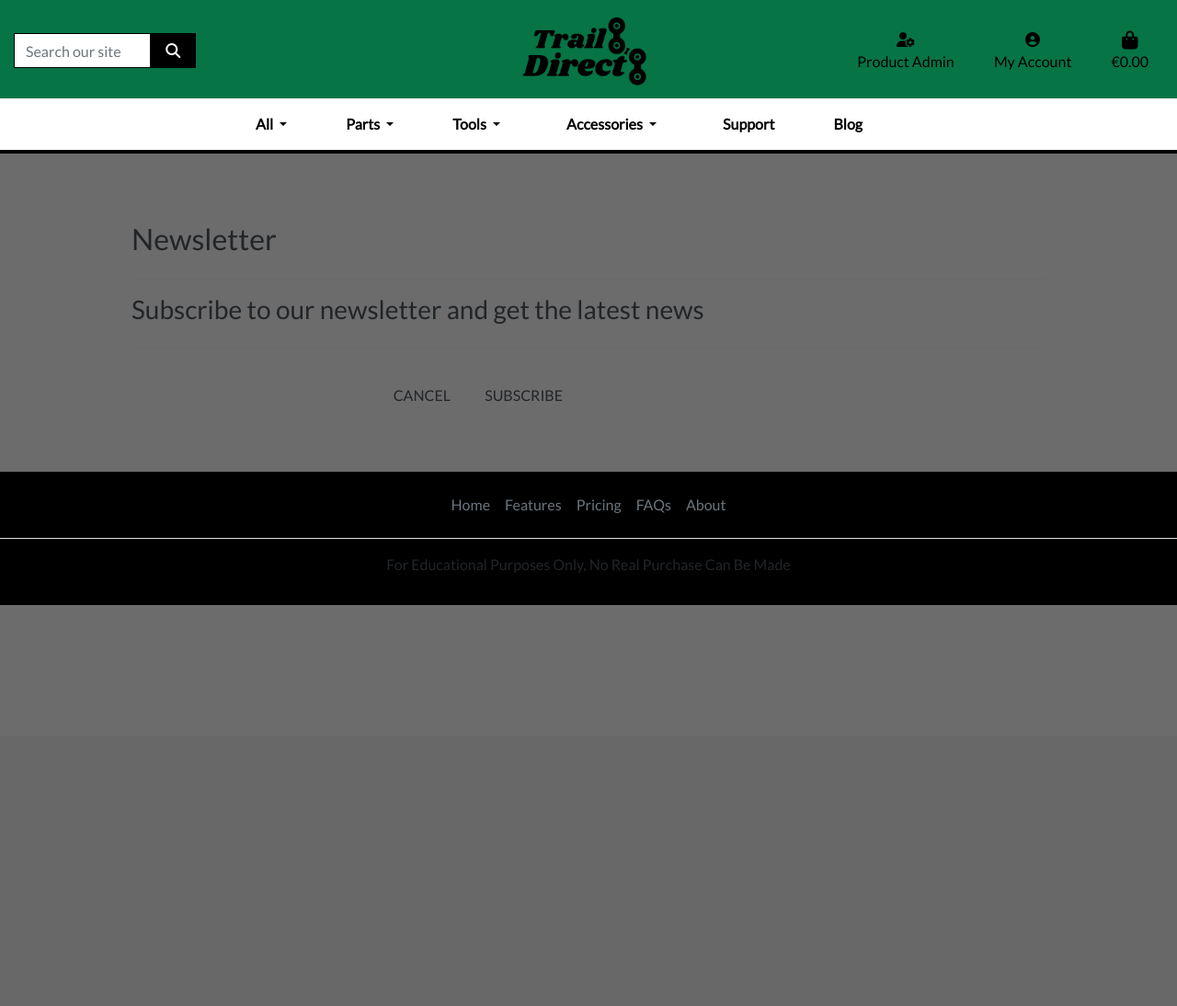
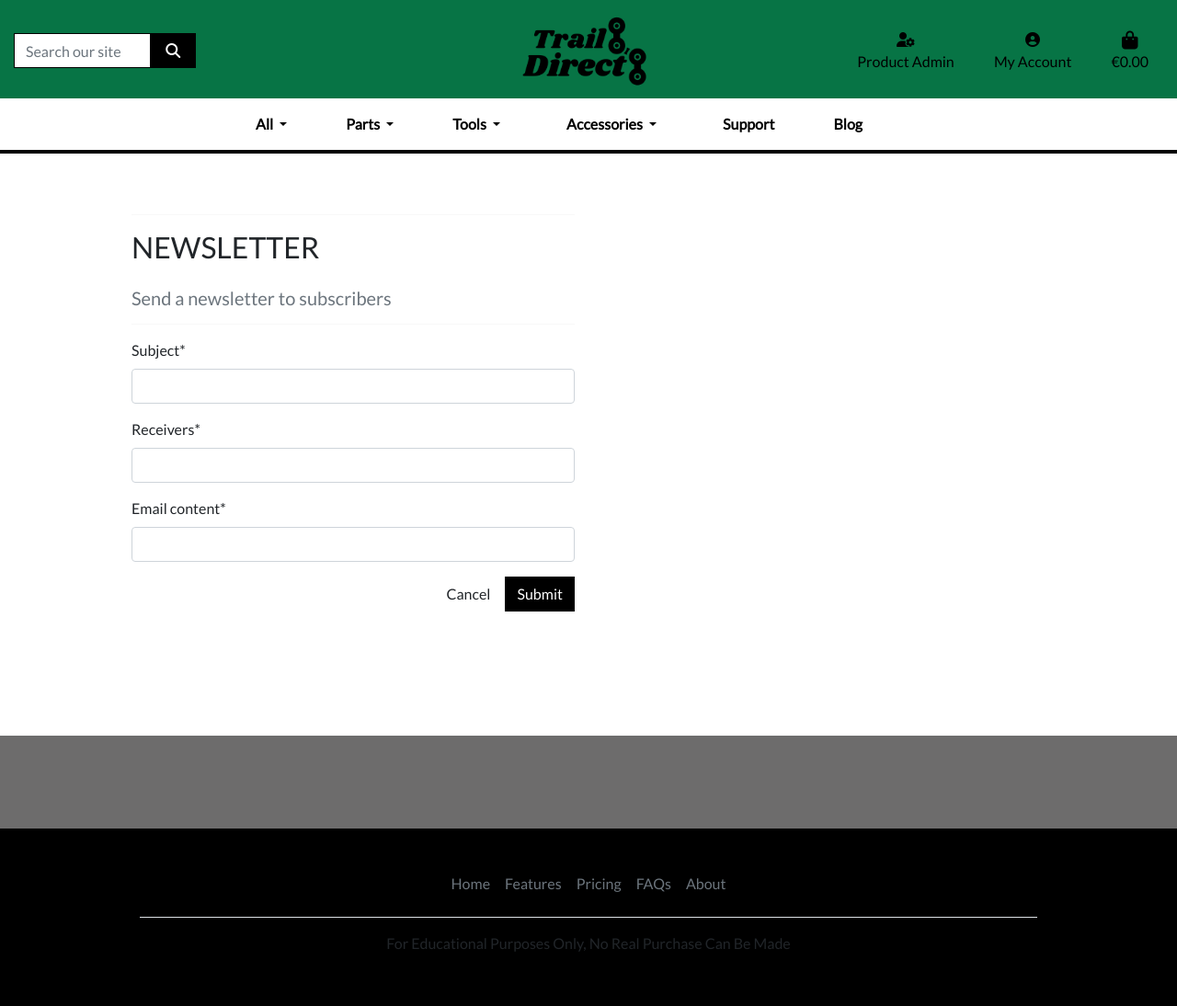
Before and after one commit to lukecdev/Trail-Direct, a Django app: page /newsletter in a window 1280 px wide. Shown: the whole page at 92% size. Before the commit the page ends 658 px from the top, so only its background shows below. Run offline with Django 4.2, Linux system fonts and the light colour scheme; the visitor is signed in with stand-in values (Sample User, id 1); parts of the project's set-up code (start-up, migrations or seed data) failed here and were passed over; some libraries are stand-ins or nearby versions.

Commit message:
added newletter to site

```diff
--- a/home/forms.py
+++ b/home/forms.py
@@ -1,10 +1,8 @@
 from django import forms
-from .models import Newsletter
+
+
 
 class NewsletterForm(forms.Form):
-    """
-    Form newsletters subsribers
-    """
-    class Meta:
-        model = Newsletter
-        fields = ['name', 'email']
+    subject = forms.CharField()
+    receivers = forms.CharField()
+    message = forms.CharField(label="Email content")
--- a/home/templates/home/newsletter.html
+++ b/home/templates/home/newsletter.html
@@ -1,5 +1,7 @@
 {% extends "base.html" %}
 {% load static %}
+
+{% block extra_title %} - Send Newsletter {% endblock %}
 
 {% block page_header %}
     <div class="container header-container">
@@ -10,32 +12,29 @@
 {% endblock %}
 
 {% block content %}
-<section id="newsletter-subscription-section" class="container newsletter-container">
-
+    <div class="overlay"></div>
+    <div class="container main-content-container h-100">
         <div class="row">
-        <div class="col">
-            <br>
-            <h2 class="mb-4 other-headings">Newsletter</h2>
-            <hr class="checkout-hr">
-            <h3 class="mb-4 ">Subscribe to our newsletter and get the latest news </h3>
-            <hr class="checkout-hr">
+            <div class="col-12 col-md-6">
+                <hr>
+                <h2 class="logo-font mb-4">Newsletter</h2>
+                <h5 class="text-muted">Send a newsletter to subscribers</h5>
+                <hr>
             </div>
         </div>
-    <div class="row ">
-        <div class="col-12 col-md-6 add-game-form-style rounded">
-            <form method="POST" class="form mb-3 mt-3">
+        <div class="row">
+            <div class="col-12 col-md-6">
+                <form method="POST" class="form mb-2" enctype="multipart/form-data">
                     {% csrf_token %}
-
-                {{ form|crispy }}
+                    {% for field in form %}
+                        {{ field | as_crispy_field }}
+                    {% endfor %}
                     <div class="text-right">
-                    <a class="btn btn-shopping-basket rounded mr-2 text-uppercase"
-                        href="{% url 'home' %}?platform=PS5,PS4,XBOX%20ONE,XBOX%20SERIES%20X/S,NINTENDO%20SWITCH,PC"
-                        aria-label="takes user to home page">Cancel</a>
-                    <button id="subscribe-button" class="btn btn-shopping-basket rounded text-uppercase" type="submit"
-                        aria-label="subscribes to site newsletter">Subscribe</button>
+                        <a href="{% url 'contact' %}" class="btn btn-outline-black rounded-0">Cancel</a>
+                        <button class="btn btn-black rounded-0" type="submit">Submit</button>
                     </div>
                 </form>
             </div>
         </div>
-</section>
+    </div>
 {% endblock %}
--- a/home/urls.py
+++ b/home/urls.py
@@ -4,5 +4,6 @@ from . import views
 
 urlpatterns = [
     path('', views.index, name='home'),
-    path("newsletter", views.Newsletter, name="newsletter"),
+    path("newsletter", views.newsletter, name="newsletter"),
+    path('subscribe', views.subscribe, name='subscribe'),
 ]
--- a/home/views.py
+++ b/home/views.py
@@ -1,29 +1,80 @@
-from django.shortcuts import render
+from django.shortcuts import render, reverse, redirect, get_object_or_404
+from django.http import HttpResponse
 from .forms import NewsletterForm
+from django.core.mail import EmailMessage
+from django.core.validators import validate_email
+from django.core.exceptions import ValidationError
+from django.contrib.auth.decorators import login_required, user_passes_test
+from .models import SubscribedUsers
+from django.contrib.auth.models import User
+from django.contrib import messages
+from .forms import NewsletterForm
+from .models import SubscribedUsers
 
-# Create your views here.
 
 def index(request):
-    """ A view to return the index page """
-
-    return render(request, 'home/index.html')
+    """
+    View to return the index page
+    """
 
 
-def Newsletter(request):
-    """
-    A view for users to subscribe to the site's newsletter
-    """
-    form = NewsletterForm(request.POST or None)
+    return render(request, "home/index.html")
+
+def subscribe(request):
     if request.method == 'POST':
+        name = request.POST.get('name', None)
+        email = request.POST.get('email', None)
+
+        if not name or not email:
+            messages.error(request, "You must type legit name and email to subscribe to a Newsletter")
+            return redirect("/")
+
+        if User.objects.filter(email=email).exists():
+            messages.error(request, f"Found registered user with associated {email} email. You must login to subscribe or unsubscribe.")
+            return redirect(request.META.get("HTTP_REFERER", "/"))
+
+        subscribe_user = SubscribedUsers.objects.filter(email=email).first()
+        if subscribe_user:
+            messages.error(request, f"{email} email address is already subscriber.")
+            return redirect(request.META.get("HTTP_REFERER", "/"))
+
+        try:
+            validate_email(email)
+        except ValidationError as e:
+            messages.error(request, e.messages[0])
+            return redirect("/")
+
+        subscribe_model_instance = SubscribedUsers()
+        subscribe_model_instance.name = name
+        subscribe_model_instance.email = email
+        subscribe_model_instance.save()
+        messages.success(request, f'{email} email was successfully subscribed to our newsletter!')
+        return redirect(request.META.get("HTTP_REFERER", "/"))
+
+
+@user_passes_test(lambda user: user.is_superuser)
+def newsletter(request):
+    if request.method == 'POST':
+        form = NewsletterForm(request.POST)
         if form.is_valid():
-            form.save()
-            messages.success(
-                request, 'Thanks for subscribing to our newsletter!'
-                )
-            return redirect('home')
-        messages.error(request, 'An error has occurred. Please try again.')
-    template = 'home/newsletter.html'
-    context = {
-        'form': form,
-    }
-    return render(request, template, context)
+            subject = form.cleaned_data.get('subject')
+            receivers = form.cleaned_data.get('receivers').split(',')
+            email_message = form.cleaned_data.get('message')
+
+            mail = EmailMessage(subject, email_message, f"PyLessons <{request.user.email}>", bcc=receivers)
+            mail.content_subtype = 'html'
+
+            if mail.send():
+                messages.success(request, "Email sent succesfully")
+            else:
+                messages.error(request, "There was an error sending email")
+
+        else:
+            for error in list(form.errors.values()):
+                messages.error(request, error)
+
+        return redirect('/')
+
+    form = NewsletterForm()
+    form.fields['receivers'].initial = ','.join([active.email for active in SubscribedUsers.objects.all()])
+    return render(request=request, template_name='home/newsletter.html', context={'form': form})
--- a/templates/base.html
+++ b/templates/base.html
@@ -177,6 +177,34 @@
     <!--Footer section -->
     <section class="footer-dark mt-5">
         <footer class="py-3 my-4 footer">
+            <div class="container p-4">
+                {% if not user.is_authenticated %}
+                    <section class="">
+                        <form action="{% url 'subscribe' %}" method="post">
+                            <div class="row d-flex justify-content-center">
+                            {% csrf_token %}
+
+                                <div class="col-auto">
+                                    <p class="pt-2">Subscribe for our newsletter</p>
+                                </div>
+
+                                <div class="col-auto">
+                                    <input id="name" name="name" class="form-control" placeholder="Your Name"/>
+                                </div>
+
+                                <div class="col-auto">
+                                    <input id="email" name="email" type="email" class="form-control" placeholder="Email address"/>
+                                </div>
+
+                                <div class="col-auto">
+                                    <button type="submit" class="btn btncolor">
+                                        <i class="fa fa-arrow-circle-right fa-lg"></i>
+                                    </button>
+                                </div>
+                            </div>
+                        </form>
+                    </section>
+                {% endif %}
           <ul class="nav justify-content-center border-bottom pb-3 mb-3">
             <li class="nav-item"><a href="#" class="nav-link px-2 text-muted">Home</a></li>
             <li class="nav-item"><a href="#" class="nav-link px-2 text-muted">Features</a></li>
```
Also changed, not shown: home/admin.py (+7 -0 lines), home/models.py (+9 -0 lines), home/migrations/0002_subscribedusers.py (added). Lines whose indentation alone changed are shown as unchanged.
